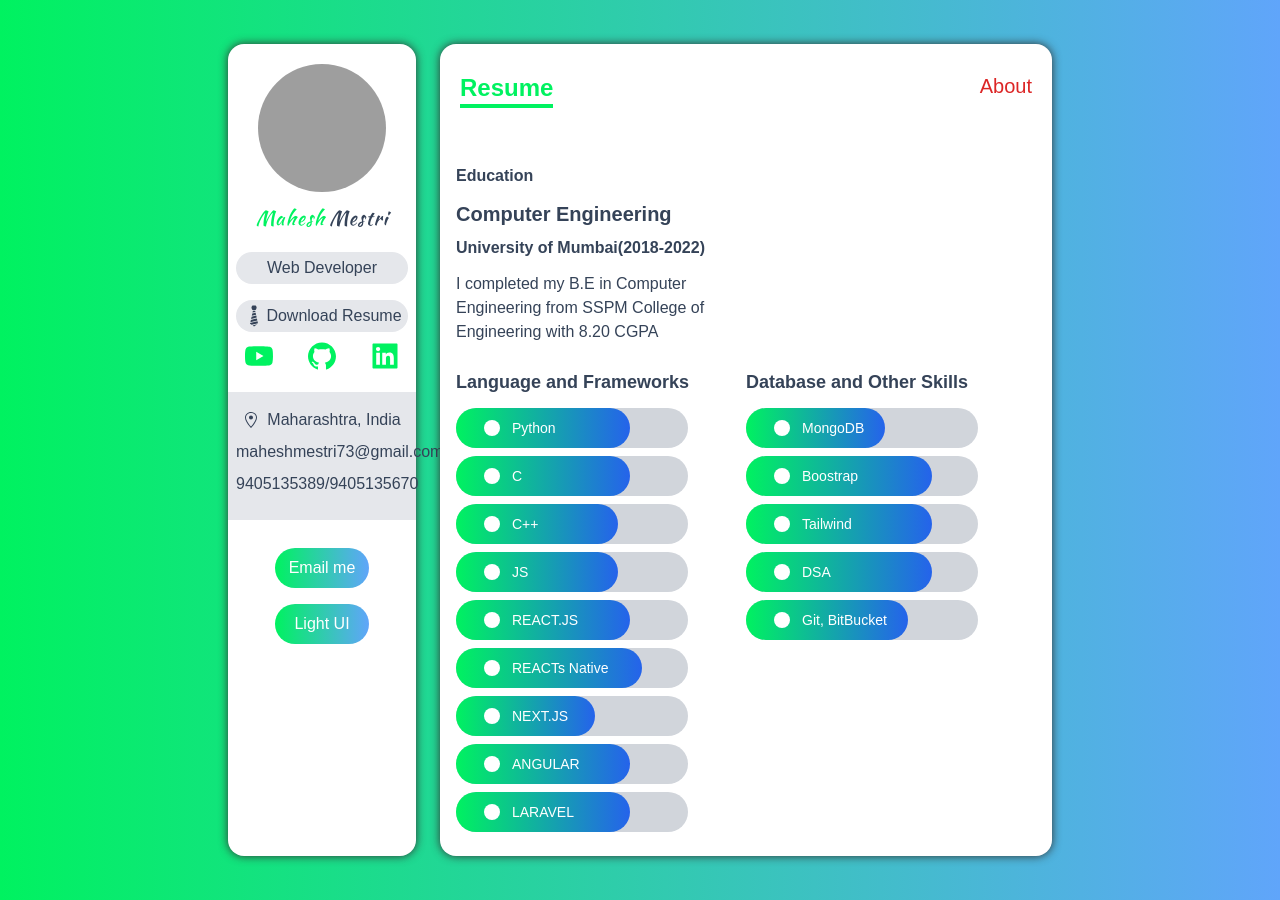
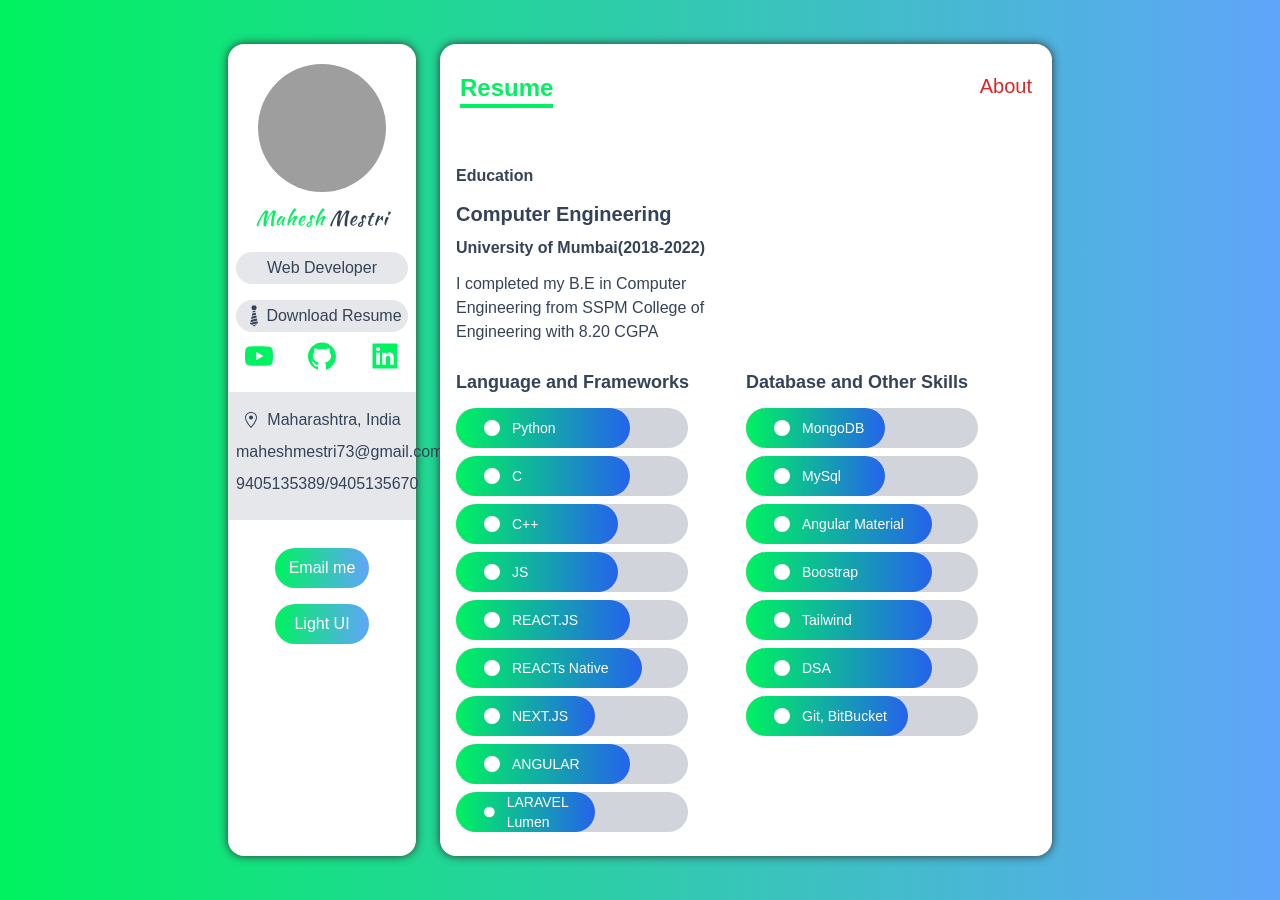
Before and after one commit to ErMapsh/Portfolio, a Next.js app: page /Resume in a window 1280 px wide. Built offline with nearby package versions, Linux system fonts and the light colour scheme; grey boxes are pictures that could not be loaded.

Commit message:
24-09-2023

```diff
--- a/data/Skills/SkillData.ts
+++ b/data/Skills/SkillData.ts
@@ -43,8 +43,8 @@ export const languages: Iskill[] = [
         Icon: BsCircleFill,
     },
     {
-        name: "LARAVEL",
-        level: "75%",
+        name: "LARAVEL Lumen",
+        level: "60%",
         Icon: BsCircleFill,
     },
 ]
@@ -53,6 +53,16 @@ export const IotherSkills: Iskill[] = [
     {
         name: "MongoDB",
         level: "60%",
+        Icon: BsCircleFill,
+    },
+    {
+        name: "MySql",
+        level: "60%",
+        Icon: BsCircleFill,
+    },
+    {
+        name: "Angular Material",
+        level: "80%",
         Icon: BsCircleFill,
     },
     {
--- a/data/services/servicesData.ts
+++ b/data/services/servicesData.ts
@@ -23,7 +23,7 @@ export const servicesData: IServices[] = [
     },
     {
         title: "API Development",
-        description: "I can develop robust REST API using <b>Node API</b>, <b>LARAVEL</b>",
+        description: "I can develop robust REST API using <b>Node API</b>, <b>LARAVEL Lumen</b>",
         Icon: AiOutlineApi,
     },
     {
```
